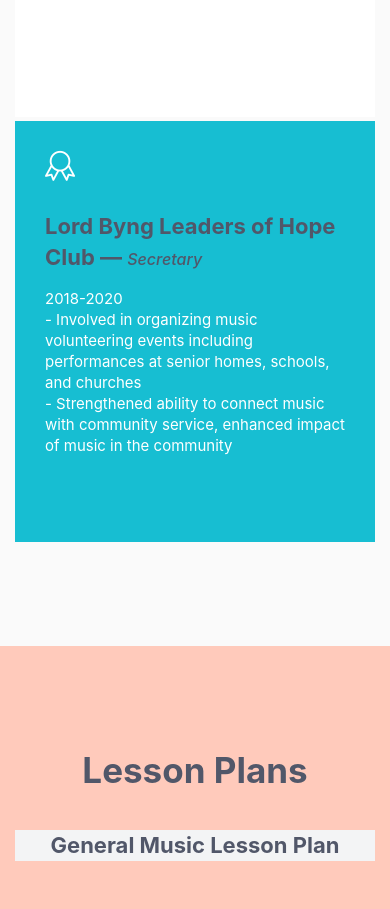
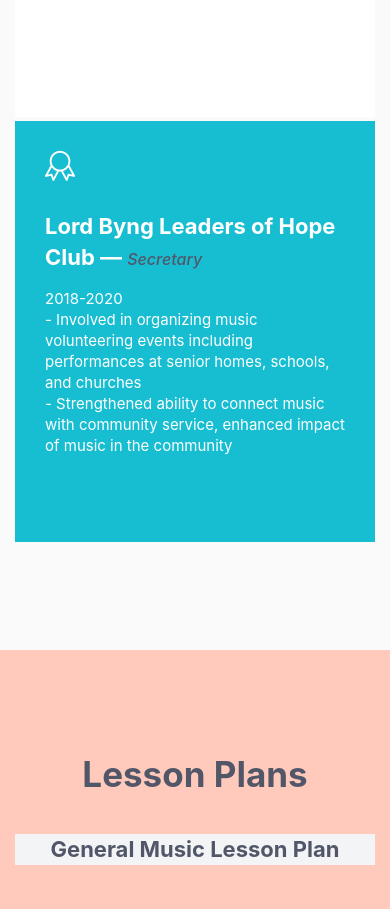
Before and after one commit to WellesleyKerr/Portfolio, a plain HTML site: page index.html in a window 390 px wide. Shown: the part 3960-4869 px from the top of the page. Drawn offline with Linux system fonts and the light colour scheme.

Commit message:
Update index.html

```diff
--- a/index.html
+++ b/index.html
@@ -58,11 +58,11 @@ Language)
 			  </div>
 			</div>
 
-			<div class="col-md-3 col-sm-6">
+			<div class="col-md-3 col-sm-6 sm-margin-b-4">
 			  <div data-height="height" class="service bg-color-base">
 				<div class="service-element"><i class="service-icon icon-badge color-white"></i></div>
 				<div class="service-info">
-				  <h3>Lord Byng Leaders of Hope Club — <em>Secretary</em></h3>
+				  <h3 class="color-white">Lord Byng Leaders of Hope Club — <em>Secretary</em></h3>
 				  <p class="color-white margin-b-5">
 					2018-2020<br>
 					- Involved in organizing music volunteering events including performances at senior homes, schools, and churches<br>
```
